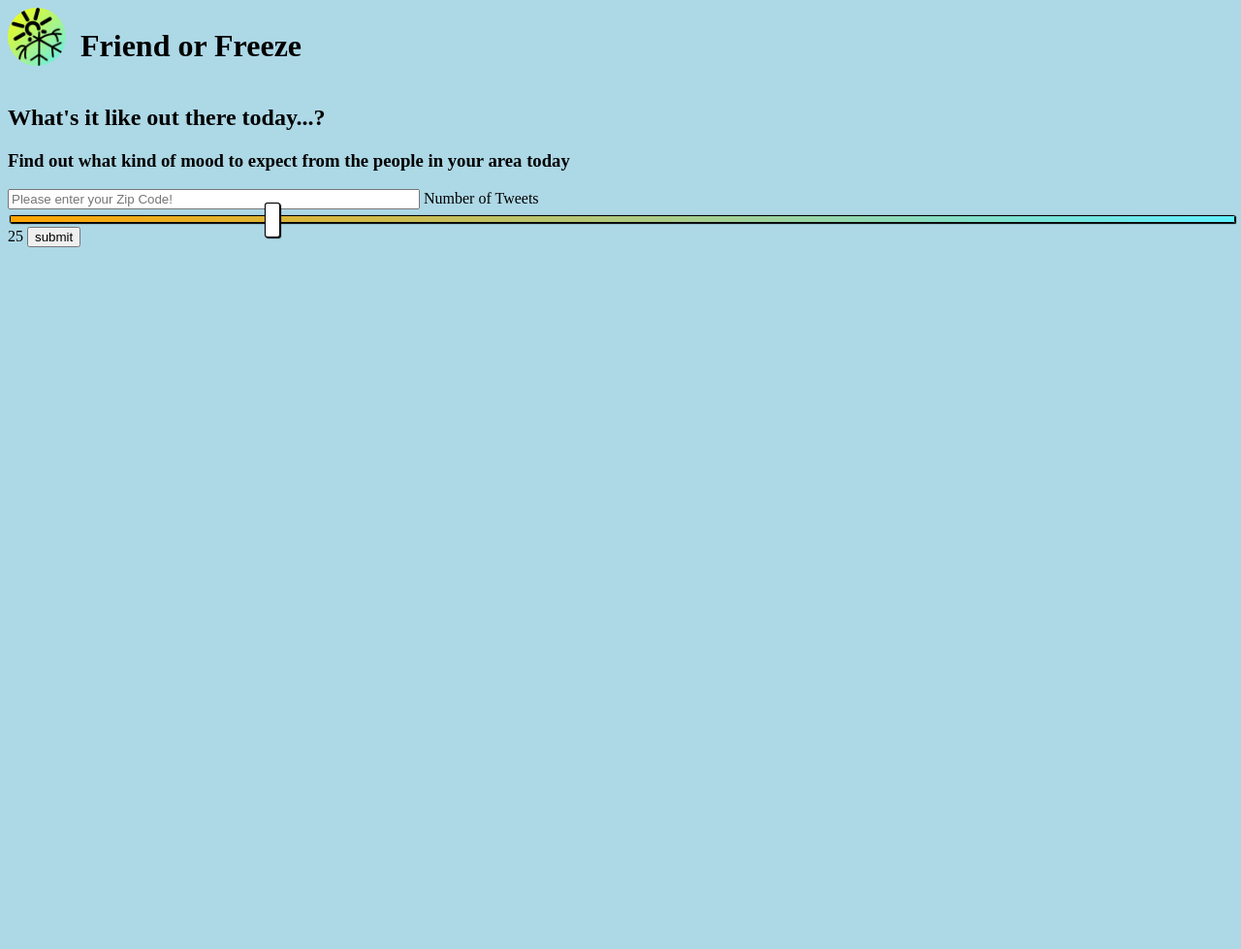
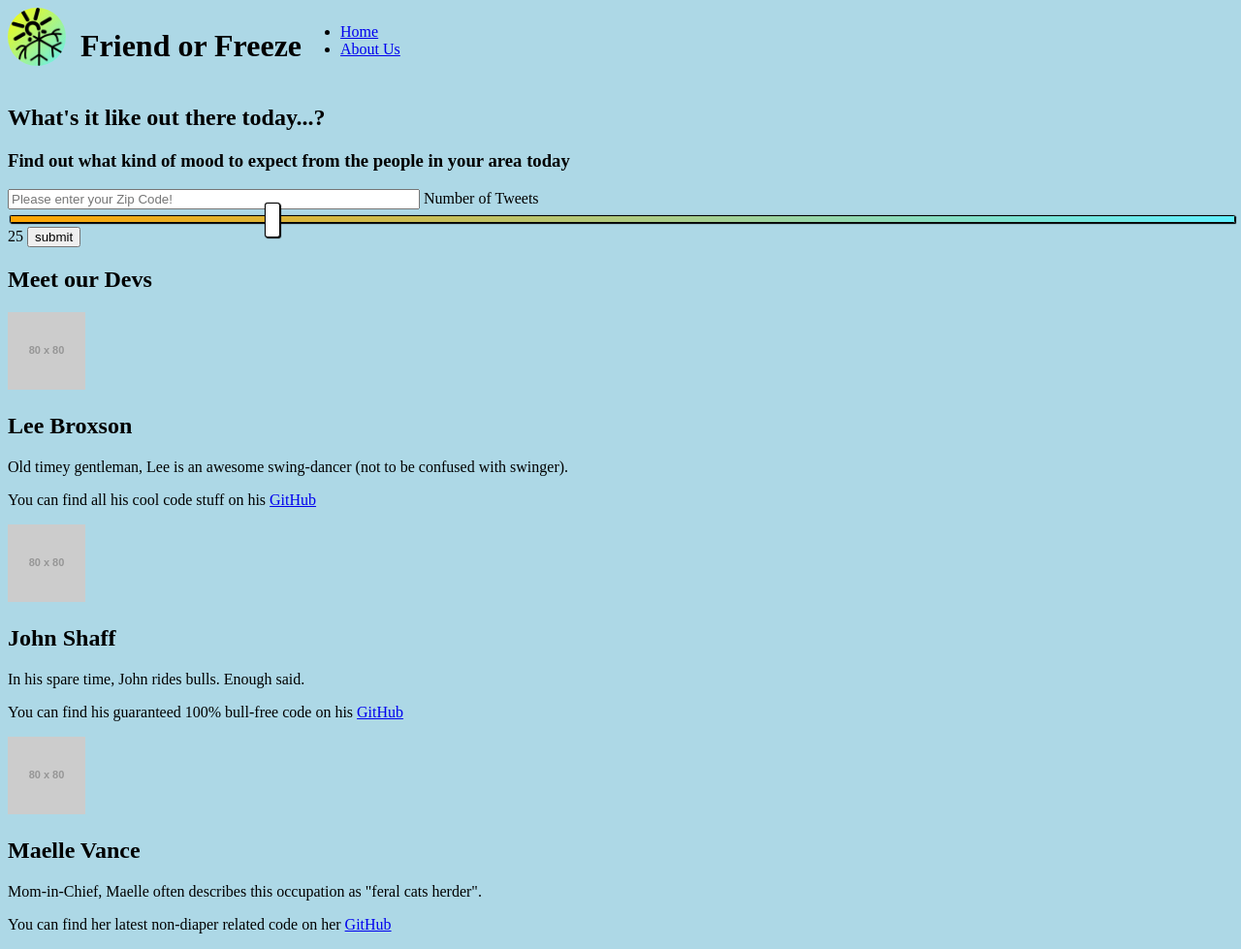
Before and after one commit to broxsonl/friend-or-freeze, a website: page index.html in a window 1280 px wide. Shown: the whole page at 97% size. Before the commit the page ends 800 px from the top, so only its background shows below. Drawn offline with nearby package versions, Linux system fonts and the light colour scheme; placeholder pictures from the web are drawn by us.

Commit message:
added to main nav, added to about section

```diff
--- a/index.html
+++ b/index.html
@@ -22,7 +22,10 @@
       </h1>
 
       <nav class="main-nav">
-
+        <ul>
+          <li><a href="/">Home</a></li>
+          <li><a href="/about">About Us</a></li>
+        </ul>
       </nav>
 
 
@@ -58,7 +61,22 @@
       </section>
 
       <section id="about" class="page-content">
+        <h1>Meet our Devs</h1>
 
+        <img class="devPic" src="http://placehold.it/80x80">
+        <h2>Lee Broxson</h2>
+        <p>Old timey gentleman, Lee is an awesome swing-dancer (not to be confused with swinger).</p>
+        <p>You can find all his cool code stuff on his <a href="http://github.com/broxsonl" target="_blank">GitHub</a></p>
+
+        <img class="devPic" src="http://placehold.it/80x80">
+        <h2>John Shaff</h2>
+        <p>In his spare time, John rides bulls. Enough said.</p>
+        <p>You can find his guaranteed 100% bull-free code on his <a href="http://https://github.com/johnshaff" target="_blank">GitHub</a></p>
+
+        <img class="devPic" src="http://placehold.it/80x80">
+        <h2>Maelle Vance</h2>
+        <p>Mom-in-Chief, Maelle often describes this occupation as "feral cats herder".</p>
+        <p>You can find her latest non-diaper related code on her <a href="http://https://github.com/ellezv" target="_blank">GitHub</a></p>
       </section>
 
     </main>
```
